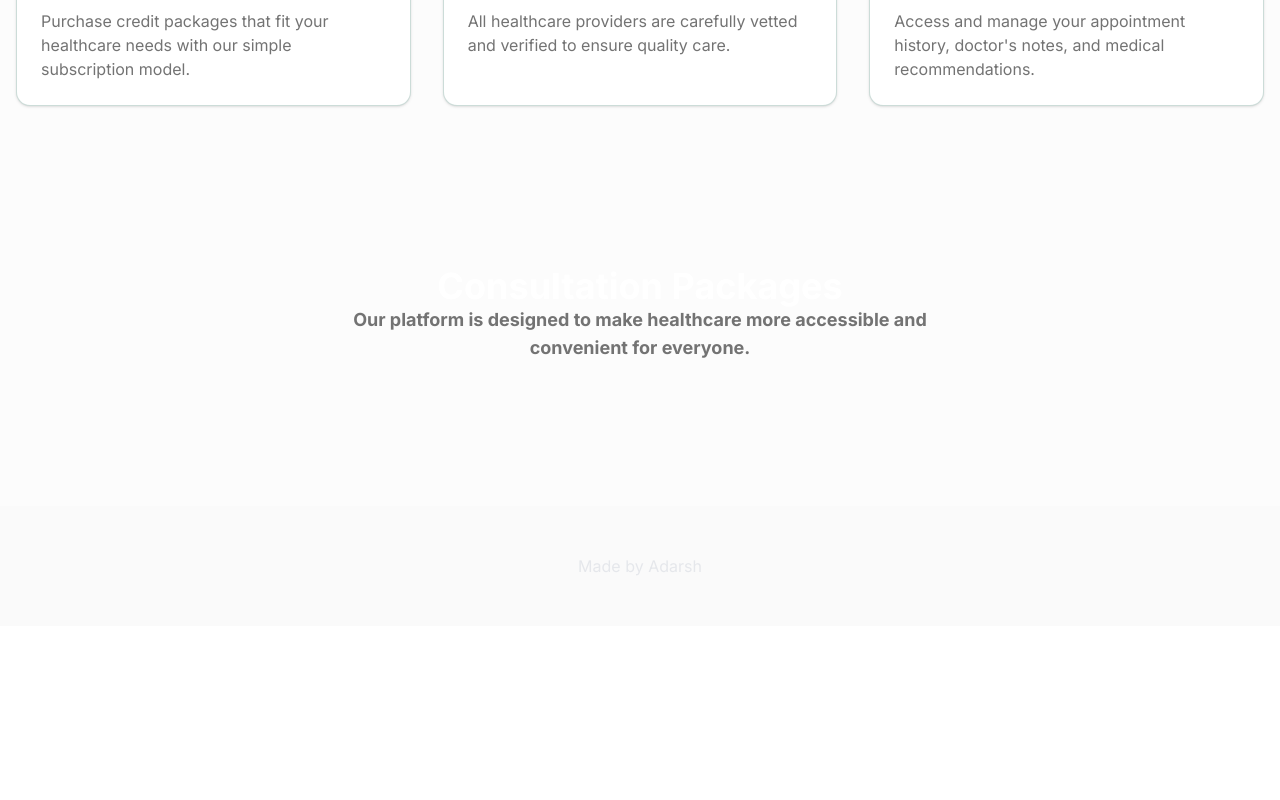
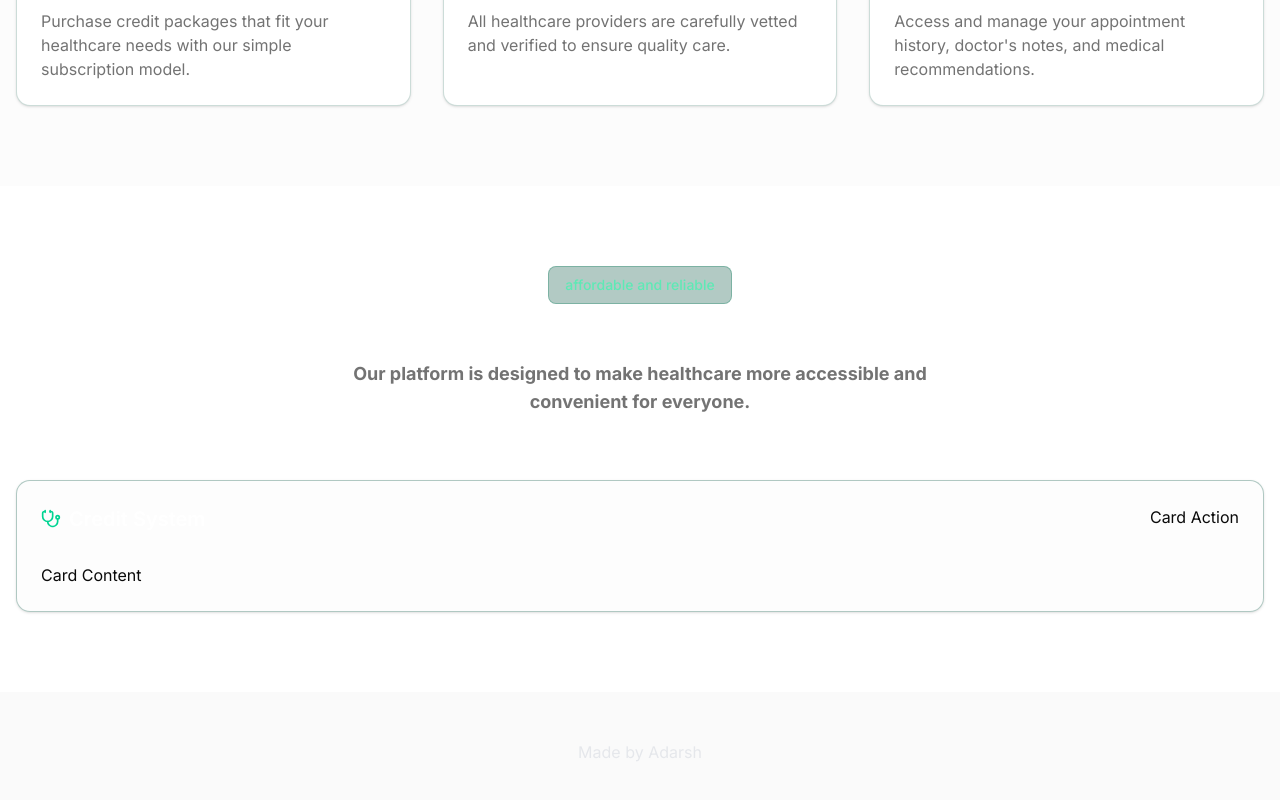
Before and after one commit to 4darsh23/MediConnect, a Next.js app: page / in a window 1280 px wide. Shown: the part 1506-2306 px from the top of the page. Before the commit the page ends 2132 px from the top, so only its background shows below. Built offline with nearby package versions, Linux system fonts and the light colour scheme; no server answers.

Commit message:
deployment

```diff
--- a/app/page.jsx
+++ b/app/page.jsx
@@ -1,6 +1,6 @@
 import { Button } from "@/components/ui/button";
 import { Badge } from "@/components/ui/badge";
-import { ArrowRight, Link } from "lucide-react";
+import { ArrowRight, Link, Stethoscope } from "lucide-react";
 import { image } from "next/image";
 import { features } from "@/lib/data";
 import { Card, CardAction, CardContent, CardHeader, CardTitle } from "@/components/ui/card";
@@ -83,13 +83,36 @@
         </div>
       </section>
 
-      <section className=" py-20 bg-muted/30">
+      <section className=" py-20 ">
         <div className="container mx-auto px-4">
           <div className="text-center mb-16">
+            <Badge
+              variant="outline"
+              className="bg-emerald-900/30 border-emerald-700/30 px-4 py-2 text-emerald-300 text-sm font-medium mb-4"
+            >
+              affordable and reliable
+            </Badge>
             <h2 className="text-3xl md:text-4xl font-bold text-white mb-4">
               Consultation Packages
               <p className="text-muted-foreground text-lg max-w-2xl mx-auto"> Our platform is designed to make healthcare more accessible and convenient for everyone. </p>
             </h2>
+          </div>
+
+          <div>
+            {/*pricing table*/}
+            <Card className="mt-12 bg-muted/20 border-emerald-900/30">
+              <CardHeader>
+                <CardTitle className="text-xl font-semibold text-white flex items-center">
+                  <Stethoscope className="h-5 w-5 mr-2 text-emerald-400" />
+                  Credit System
+                </CardTitle>
+
+                <CardAction>Card Action</CardAction>
+              </CardHeader>
+              <CardContent>
+                <p>Card Content</p>
+              </CardContent>
+            </Card>
           </div>
         </div>
       </section>
```
